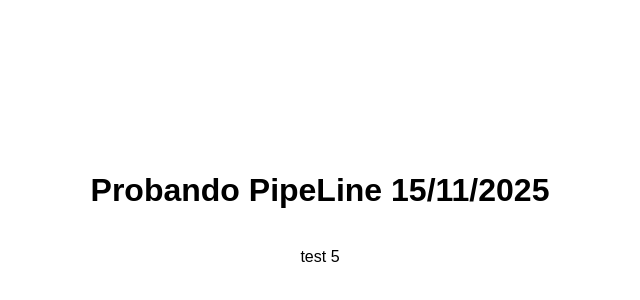
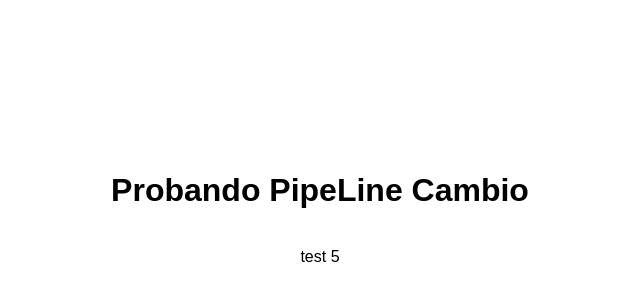
Before and after one commit to kawsvscCC/PipeLineIUEKaws, a plain HTML site: page index.html in a window 1280 px wide. Shown: the part 84-384 px from the top of the page, without its empty margins (320-960 px from the left). Drawn offline with Linux system fonts and the light colour scheme.

Commit message:
Update header text in index.html

```diff
--- a/index.html
+++ b/index.html
@@ -5,6 +5,6 @@
   <title>Hola Mundo desde ECS</title>
 </head>
 <body style="font-family: Arial; text-align: center; margin-top: 20%;">
-  <h1>Probando PipeLine 15/11/2025</h1><br>test 5
+  <h1>Probando PipeLine Cambio</h1><br>test 5
 </body>
 </html>
```
